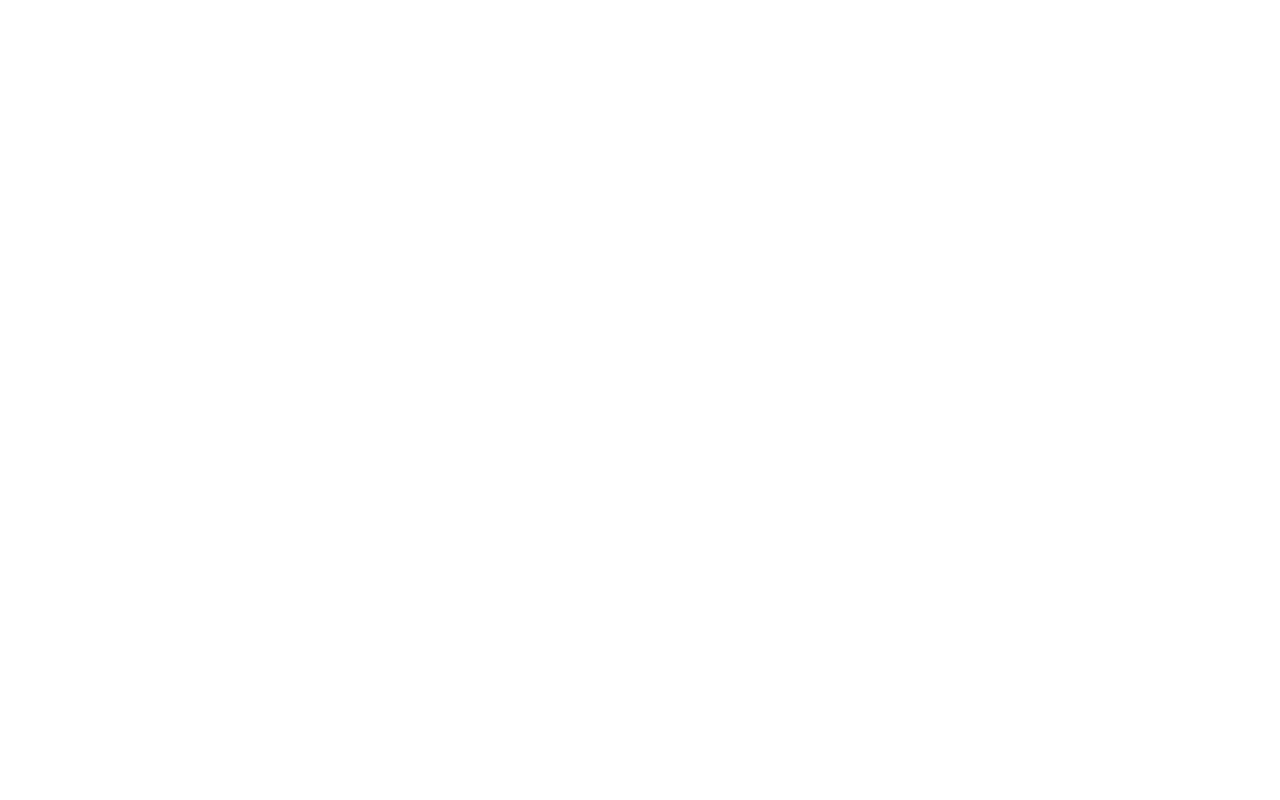
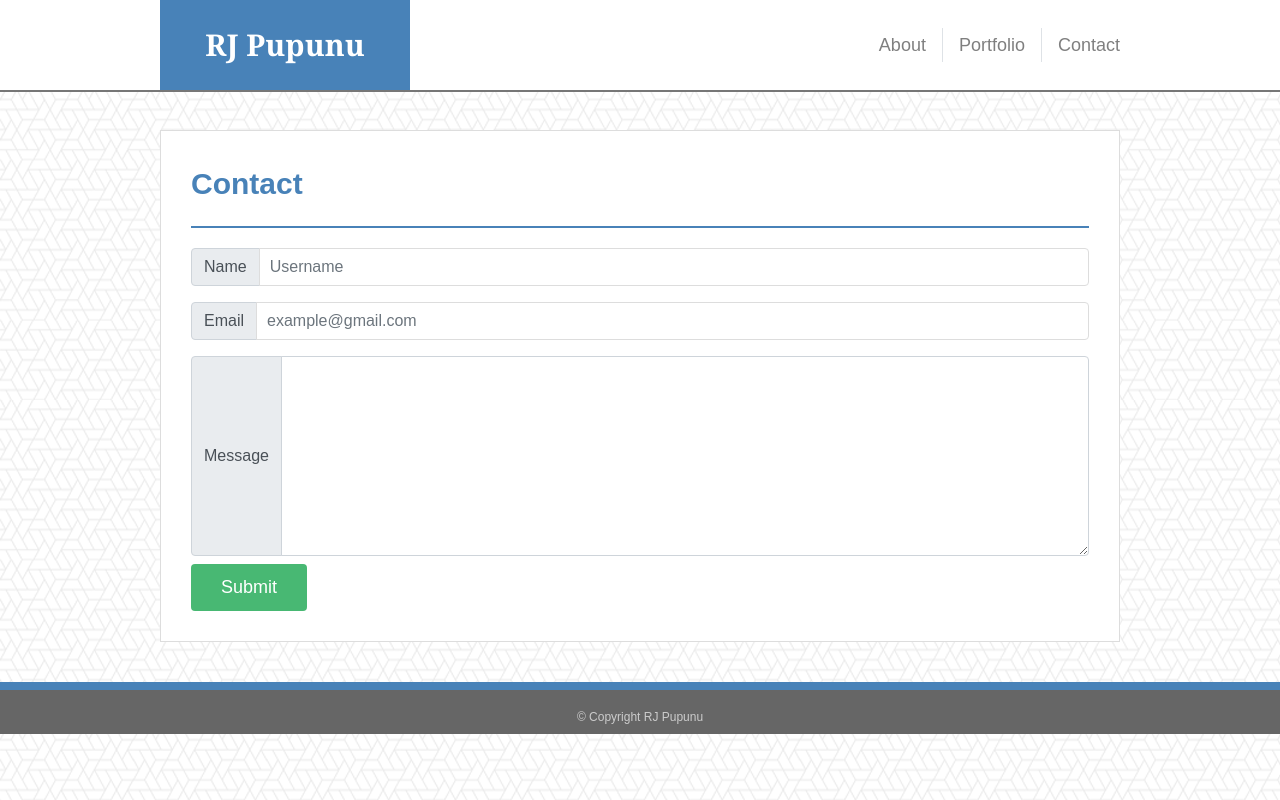
Before and after one commit to rpupunu/Bootstrap-Portfolio, a plain HTML site: page contact.html in a window 1280 px wide. Drawn offline with nearby package versions, Linux system fonts and the light colour scheme.

Commit message:
Contact page and final changes to index and portfolio pages

```diff
--- a/contact.html
+++ b/contact.html
@@ -0,0 +1,112 @@
+<!DOCTYPE html>
+<html lang="en-us">
+
+<head>
+    <meta charset="UTF-8">
+    <title>This is my portfolio</title>
+
+    <link href="https://stackpath.bootstrapcdn.com/bootstrap/4.3.1/css/bootstrap.min.css" rel="stylesheet"
+        integrity="sha384-ggOyR0iXCbMQv3Xipma34MD+dH/1fQ784/j6cY/iJTQUOhcWr7x9JvoRxT2MZw1T" crossorigin="anonymous">
+    <link rel="stylesheet" href="assets/css/style.css">
+
+
+</head>
+
+<body>
+    <!-- HEADER -->
+    <div class="container">
+        <header>
+            <div class="row">
+                <div class="col-md-12">
+                    <nav class="navbar navbar-expand-md bg-white fixed-top navbar-light bg-light py-0" id="masthead">
+                        <div class="container p-0">
+                            <a class="navbar-brand py-0" href="#">
+                                <!--LOGO-->
+                                <span id="logo">RJ Pupunu</span>
+                            </a>
+                            <button class="navbar-toggler" type="button" data-toggle="collapse"
+                                data-target="#navbarSupportedContent" aria-controls="navbarSupportedContent"
+                                aria-expanded="false" aria-label="Toggle navigation">
+
+                            </button>
+
+                            <div class="collapse navbar-collapse" id="navbarSupportedContent">
+                                <!--RIGHTSIDE LINKS-->
+                                <ul class="navbar-nav ml-auto">
+                                    <li class="nav-item pr-2">
+                                        <a class="nav-link" href="index.html">About
+
+                                        </a>
+                                    </li>
+                                    <li class="nav-item pr-2 pl-2 border-left">
+                                        <a class="nav-link" href="portfolio.html">Portfolio</a>
+                                    </li>
+                                    <li class="nav-item pl-2 border-left">
+                                        <a class="nav-link pr-0" href="contact.html">Contact</a>
+                                    </li>
+                                </ul>
+                            </div>
+                        </div>
+                    </nav>
+                </div>
+            </div>
+        </header>
+    </div>
+
+    <!-- MAIN BODY -->
+    <div class="container">
+        <div class="row">
+            <div class="col-md-12">
+                <div id="main-container" class="container">
+                    <section class="main-section">
+                        <h1>Contact</h1>
+                        <!-- FIRSTNAME -->
+
+
+                        <div class="input-group mb-3">
+                            <div class="input-group-prepend">
+                                <span class="input-group-text" id="basic-addon1">Name</span>
+                            </div>
+                            <input type="text" class="form-control" placeholder="Username" aria-label="John"
+                                aria-describedby="basic-addon1">
+                        </div>
+
+                        <!-- EMAIL -->
+
+                        <div class="input-group mb-3">
+                            <div class="input-group-prepend">
+                                <span class="input-group-text" id="basic-addon1">Email</span>
+                            </div>
+                            <input type="text" class="form-control" placeholder="example@gmail.com" aria-label="John"
+                                aria-describedby="basic-addon1">
+                        </div>
+
+                        <!-- MESSAGE -->
+
+                        <div class="input-group">
+                            <div class="input-group-prepend">
+                                <span class="input-group-text text">Message</span>
+                            </div>
+                            <textarea class="form-control" aria-label="With textarea"></textarea>
+                        </div>
+
+                        <input class="btn btn-primary mt-2" type="submit" value="Submit">
+
+                    </section>
+                </div>
+            </div>
+        </div>
+    </div>
+
+</body>
+<!-- FOOTER -->
+<footer>
+    <div class="container">
+        <div class="row">
+            <div class="col-md-12">
+                &copy; Copyright RJ Pupunu
+            </div>
+        </div>
+    </div>
+</footer>
+</html>
```
Also changed, not shown: index.html (+4 -4 lines), portfolio.html (+8 -7 lines).
